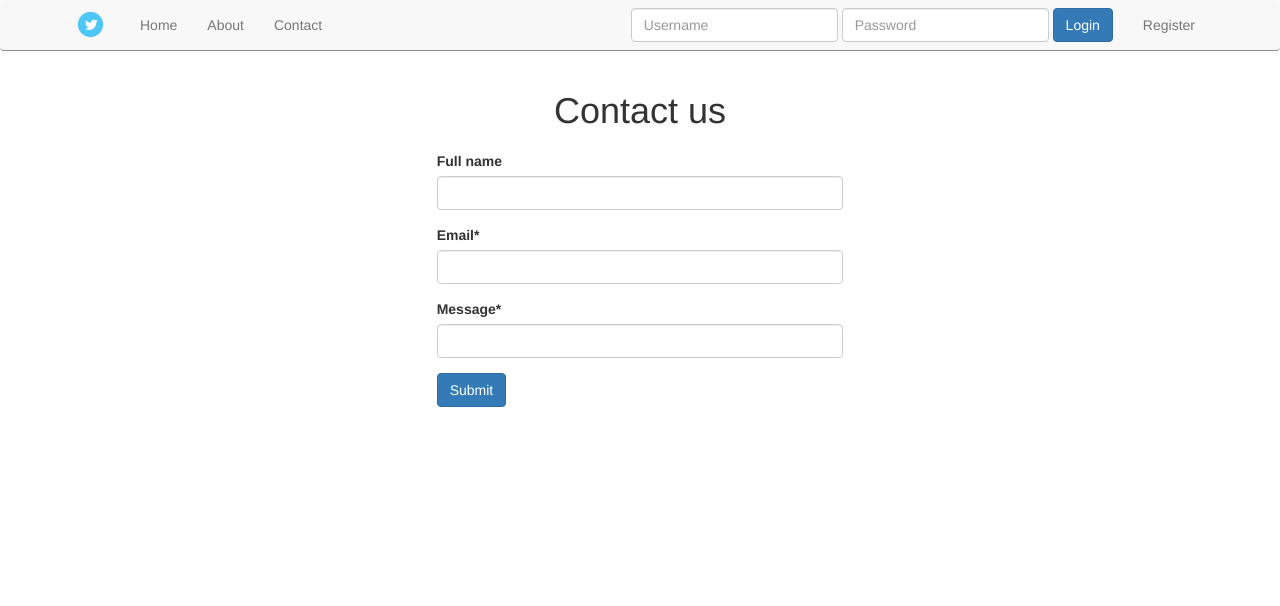
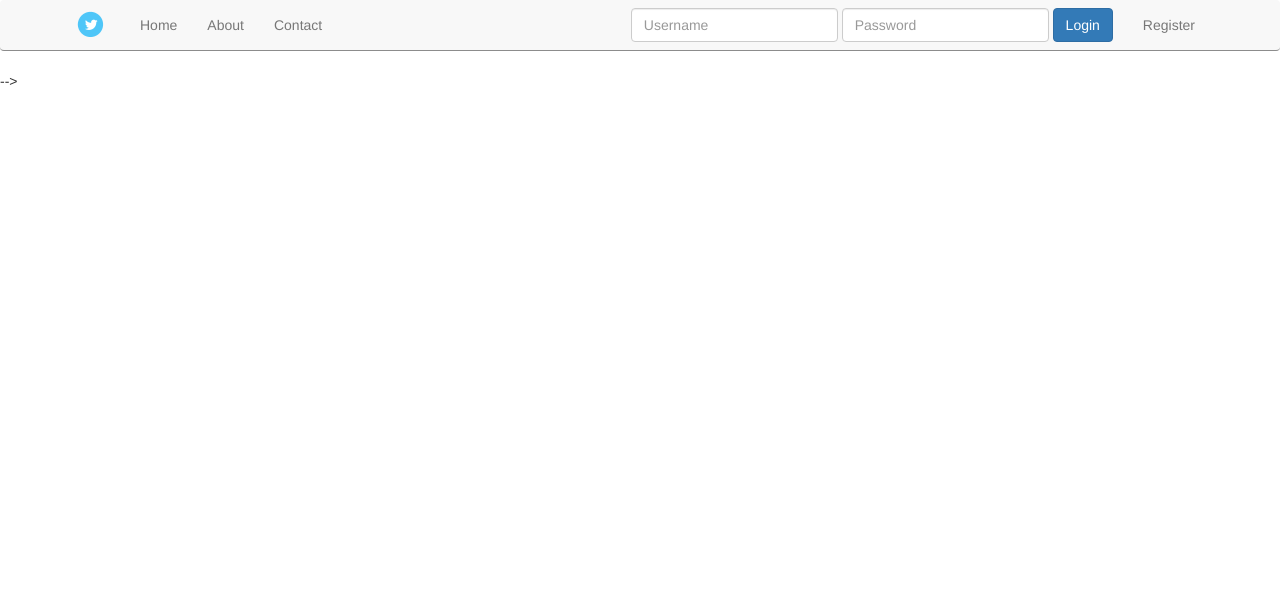
Before and after one commit to CaioCamatta/Simple-website---TryDjango, a Django app: page / in a window 1280 px wide. Shown: the top 606 px of the page. Run offline with Django 3.2, Linux system fonts and the light colour scheme; some libraries are stand-ins or nearby versions.

Commit message:
Trying to fix homepage error

```diff
--- a/newsletter/urls.py
+++ b/newsletter/urls.py
@@ -2,7 +2,7 @@ from django.conf.urls import url
 from . import views
 
 urlpatterns = [
-    url(r'^contact/$', views.home, name='home'),
-    url(r'^$', views.contact, name='contact'),
+    url(r'^$', views.home, name='home'),
+    url(r'^contact/$', views.contact, name='contact'),
     url(r'^about/$', views.about, name='about'),
 ]
--- a/newsletter/views.py
+++ b/newsletter/views.py
@@ -10,44 +10,44 @@ from .models import SignUp
 
 # Requests are what you request from the server. The server return something back.
 def home(request):
-    title = "Welcome"
-    # request.POST runs through the validators, if there's no data it doesnt run through it
-    # if request.POST is true (in this case if you press the button), use the POST information in the validators,
-    # if its false, don't use any info(which means that it will not run through the validators)
-    # the POST info, here, is the full_name and the email
-    form = SignUpForm(request.POST or None)
-    context = {
-        "template_title": title,
-        "form": form,
-    }
+    # title = "Welcome"
+    # # request.POST runs through the validators, if there's no data it doesnt run through it
+    # # if request.POST is true (in this case if you press the button), use the POST information in the validators,
+    # # if its false, don't use any info(which means that it will not run through the validators)
+    # # the POST info, here, is the full_name and the email
+    # form = SignUpForm(request.POST or None)
+    # context = {
+    #     "template_title": title,
+    #     "form": form,
+    # }
+    #
+    # # checks if the given data is valid, if the model is valid, like making sure the name is/not blank, etc
+    # if form.is_valid():
+    #     # sets variable but doesnt save it. allows us to do something before saving
+    #     instance = form.save(commit=False)
+    #     # sets variable 'full_name' to be the full_name data from the form
+    #     full_name = form.cleaned_data.get("full_name")
+    #     # if its empty, sets the var above^ to the string, else leave as given
+    #     if not full_name:
+    #         full_name = "New Full Name"
+    #     # sets the full_name from the form to the full_name var.
+    #     instance.full_name = full_name
+    #     instance.save()
+    #     # after completing the forms, change the context
+    #     context = {
+    #         "template_title": "Success, " + instance.full_name,
+    #     }
+    # if request.user.is_authenticated() and request.user.is_staff:
+    #     # print(SignUp.objects.all().all())
+    #     # for instance in SignUp.objects.all():
+    #     #    print(instance.full_name)
+    #     queryset = SignUp.objects.all().order_by('-timestamp')
+    #     #.filter(full_name__icontains="Caio Camatta")
+    #     context = {
+    #         "queryset": queryset,
+    #     }
 
-    # checks if the given data is valid, if the model is valid, like making sure the name is/not blank, etc
-    if form.is_valid():
-        # sets variable but doesnt save it. allows us to do something before saving
-        instance = form.save(commit=False)
-        # sets variable 'full_name' to be the full_name data from the form
-        full_name = form.cleaned_data.get("full_name")
-        # if its empty, sets the var above^ to the string, else leave as given
-        if not full_name:
-            full_name = "New Full Name"
-        # sets the full_name from the form to the full_name var.
-        instance.full_name = full_name
-        instance.save()
-        # after completing the forms, change the context
-        context = {
-            "template_title": "Success, " + instance.full_name,
-        }
-    if request.user.is_authenticated() and request.user.is_staff:
-        # print(SignUp.objects.all().all())
-        # for instance in SignUp.objects.all():
-        #    print(instance.full_name)
-        queryset = SignUp.objects.all().order_by('-timestamp')
-        #.filter(full_name__icontains="Caio Camatta")
-        context = {
-            "queryset": queryset,
-        }
-
-    return render(request, "newsletter/home.html", context)
+    return render(request, "newsletter/home.html", {})
 
 
 def contact(request):
--- a/templates/newsletter/home.html
+++ b/templates/newsletter/home.html
@@ -1,103 +1,105 @@
-<!DOCTYPE html>
-{% extends 'newsletter/base.html' %}
-<!-- load crispy -->
-{% load crispy_forms_tags %}
-{% load staticfiles %}
-<html lang="en">
-<head>
-    <meta charset="UTF-8">
-    <!--<title>Home</title>-->
-    {% block head_title%}Welcome | {{ block.super }}{% endblock %}
-</head>
-<body>
-<!--Changes style only in this view-->
-<style>
-            {% block style %}
-            .jumbotron{
-                background-color: #1dd765;
-            }
-            .navbar{
-                margin-bottom: 0px !important;
-            }
-            {% endblock %}
-        </style>
+<!--<!DOCTYPE html>-->
+<!--{% extends 'newsletter/base.html' %}-->
+<!--&lt;!&ndash; load crispy &ndash;&gt;-->
+<!--{% load crispy_forms_tags %}-->
+<!--{% load staticfiles %}-->
+<!--<html lang="en">-->
+<!--<head>-->
+    <!--<meta charset="UTF-8">-->
+    <!--&lt;!&ndash;<title>Home</title>&ndash;&gt;-->
+    <!--{% block head_title%}Welcome | {{ block.super }}{% endblock %}-->
+<!--</head>-->
+<!--<body>-->
+<!--&lt;!&ndash;Changes style only in this view&ndash;&gt;-->
+<!--<style>-->
+            <!--{% block style %}-->
+            <!--.jumbotron{-->
+                <!--background-color: #1dd765;-->
+            <!--}-->
+            <!--.navbar{-->
+                <!--margin-bottom: 0px !important;-->
+            <!--}-->
+            <!--{% endblock %}-->
+        <!--</style>-->
 
-{% block jumbotron %}
-<div class="row">
-    <!-- Main component for a primary marketing message or call to action -->
-    <div class="jumbotron" style="min-height:400px;">
-        <div class="container">
-            <div class="col-sm-6">
-                <h1>Try Django</h1>
-                <p>MVP Landing for our website</p>
-                <p><a class="btn btn-lg btn-primary" href="#" role="button">Join us</a></p>
-            </div>
+<!--{% block jumbotron %}-->
+<!--<div class="row">-->
+    <!--&lt;!&ndash; Main component for a primary marketing message or call to action &ndash;&gt;-->
+    <!--<div class="jumbotron" style="min-height:400px;">-->
+        <!--<div class="container">-->
+            <!--<div class="col-sm-6">-->
+                <!--<h1>Try Django</h1>-->
+                <!--<p>MVP Landing for our website</p>-->
+                <!--<p><a class="btn btn-lg btn-primary" href="#" role="button">Join us</a></p>-->
+            <!--</div>-->
 
-            <div class="col-sm-6" style="height:315px;">
-                <div class="embed-responsive embed-responsive-16by9">
-                    <iframe class="embed-responsive-item" width="560" height="315" src="https://www.youtube.com/embed/RdGVz104b3E" frameborder="0" allowfullscreen></iframe>
-                    <!--<iframe class="embed-responsive-item" width="560" height="315" src="{% static 'videos/chiron_jumbo.mp4' %}" frameborder="0" allowfullscreen></iframe>-->
-                </div>
-            </div>
-        </div>
+            <!--<div class="col-sm-6" style="height:315px;">-->
+                <!--<div class="embed-responsive embed-responsive-16by9">-->
+                    <!--<iframe class="embed-responsive-item" width="560" height="315" src="https://www.youtube.com/embed/RdGVz104b3E" frameborder="0" allowfullscreen></iframe>-->
+                    <!--&lt;!&ndash;<iframe class="embed-responsive-item" width="560" height="315" src="{% static 'videos/chiron_jumbo.mp4' %}" frameborder="0" allowfullscreen></iframe>&ndash;&gt;-->
+                <!--</div>-->
+            <!--</div>-->
+        <!--</div>-->
 
-    </div>
-</div>
-<!--{{ block.super }}-->
-{% endblock %}
+    <!--</div>-->
+<!--</div>-->
+<!--&lt;!&ndash;{{ block.super }}&ndash;&gt;-->
+<!--{% endblock %}-->
 
-{% block content %}
-{% if request.user.is_authenticated %}
-<div class="container">
-    {% if request.user.is_staff %}
-    <h1>You're logged in, Staff</h1>
-    <table class="table">
-        {% for i in queryset %}
-        <tr>
-            <td>{{ forloop.counter }}</td>
-            <td>{{ i }}</td>
-            <td>{{ i.full_name }}</td>
-            <!--|timesince is a filter -->
-            <td>{{ i.timestamp|timesince }}</td>
-        </tr>
-        {% endfor %}
-    </table>
+<!--{% block content %}-->
+<!--{% if request.user.is_authenticated %}-->
+<!--<div class="container">-->
+    <!--{% if request.user.is_staff %}-->
+    <!--<h1>You're logged in, Staff</h1>-->
+    <!--<table class="table">-->
+        <!--{% for i in queryset %}-->
+        <!--<tr>-->
+            <!--<td>{{ forloop.counter }}</td>-->
+            <!--<td>{{ i }}</td>-->
+            <!--<td>{{ i.full_name }}</td>-->
+            <!--&lt;!&ndash;|timesince is a filter &ndash;&gt;-->
+            <!--<td>{{ i.timestamp|timesince }}</td>-->
+        <!--</tr>-->
+        <!--{% endfor %}-->
+    <!--</table>-->
 
-    {% else %}
-    <h1>You're logged in</h1>
-    {% endif %}
-</div>
-{% else %}
-<div class="row">
-    <div class="container">
-        <div class="col-xs-3 pull-right text-align-center">
-            <p class="lead">Welcome</p>
-            <p>User: <strong>{{ request.user }}</strong></p>
-            <form method="POST" action="">{% csrf_token %}
-                <!-- instead of form.as_p (as paragraph), we use |crispy, to make it look great -->
-                {{ form|crispy }}
-                <input class="btn btn-primary" type="submit" value="SignUp" />
-                <!--its safer to use context-->
-            </form>
-        </div>
-        <div class="col-xs-3 text-align-center">
-            <p class="lead">Built with Django</p>
-            <i class="fa fa-car fa-5x" aria-hidden="true"></i>
-        </div>
-        <div class="col-xs-3 text-align-center">
-            <p class="lead">Built with Bootstrap3</p>
-                    <span class="fa-stack fa-lg">
-                        <i class="fa fa-refresh fa-spin fa-5x fa-fw fa-stack-2x"></i>
-                        <i class="fa fa-star fa-1x fa-stack-1x" aria-hidden="true"></i>
-                    </span>
-        </div>
-        <div class="col-xs-3 text-align-center">
-            <p class="lead">Always open source</p>
-            <i class="fa fa-money fa-5x" aria-hidden="true"></i
-        </div>
-    </div>
-</div>
-{% endif %}
-{% endblock %}
-</body>
-</html>
+    <!--{% else %}-->
+    <!--<h1>You're logged in</h1>-->
+    <!--{% endif %}-->
+<!--</div>-->
+<!--{% else %}-->
+<!--<div class="row">-->
+    <!--<div class="container">-->
+        <!--<div class="col-xs-3 pull-right text-align-center">-->
+            <!--<p class="lead">Welcome</p>-->
+            <!--<p>User: <strong>{{ request.user }}</strong></p>-->
+            <!--<form method="POST" action="">{% csrf_token %}-->
+                <!--&lt;!&ndash; instead of form.as_p (as paragraph), we use |crispy, to make it look great &ndash;&gt;-->
+                <!--{{ form|crispy }}-->
+                <!--<input class="btn btn-primary" type="submit" value="SignUp" />-->
+                <!--&lt;!&ndash;its safer to use context&ndash;&gt;-->
+            <!--</form>-->
+        <!--</div>-->
+        <!--<div class="col-xs-3 text-align-center">-->
+            <!--<p class="lead">Built with Django</p>-->
+            <!--<i class="fa fa-car fa-5x" aria-hidden="true"></i>-->
+        <!--</div>-->
+        <!--<div class="col-xs-3 text-align-center">-->
+            <!--<p class="lead">Built with Bootstrap3</p>-->
+                    <!--<span class="fa-stack fa-lg">-->
+                        <!--<i class="fa fa-refresh fa-spin fa-5x fa-fw fa-stack-2x"></i>-->
+                        <!--<i class="fa fa-star fa-1x fa-stack-1x" aria-hidden="true"></i>-->
+                    <!--</span>-->
+        <!--</div>-->
+        <!--<div class="col-xs-3 text-align-center">-->
+            <!--<p class="lead">Always open source</p>-->
+            <!--<i class="fa fa-money fa-5x" aria-hidden="true"></i-->
+        <!--</div>-->
+    <!--</div>-->
+<!--</div>-->
+<!--{% endif %}-->
+<!--{% endblock %}-->
+<!--</body>-->
+<!--</html>-->
+
+<h1>Hi</h1>
```
